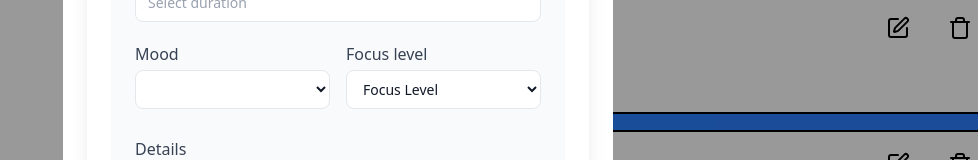
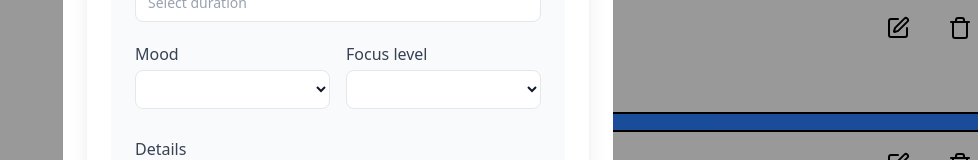
Before and after one commit to Code-the-Dream-School/k-group-practicum-team6, a React (Vite) app in the folder frontend/: page /dashboard in a window 1280 px wide. Both pictures are taken after a click on the button 1200 px from the left and 339 px from the top of the page. Shown: the part 311-471 px from the top of the page, without its empty margins (302-1280 px from the left). Built offline with nearby package versions, Linux system fonts and the light colour scheme; no server answers.

Commit message:
Mood and Focus level were removed from options

```diff
--- a/frontend/src/components/EntryForm.jsx
+++ b/frontend/src/components/EntryForm.jsx
@@ -139,7 +139,6 @@ const handleFormSubmit = (data) => {
                     }}
                    className={`input-style ${getSelectTextColor("")}`}
                   >
-                    <option value="">Mood</option>
                     <option value="awful">awful</option>
                     <option value="bad">bad</option>
                     <option value="meh">meh</option>
@@ -163,7 +162,6 @@ const handleFormSubmit = (data) => {
                    }
                   }}
                   className="input-style">
-                     <option value="" text-gray-400>Focus Level</option>
                      <option value="1">1</option>
                      <option value="2">2</option>
                      <option value="3">3</option>
```
